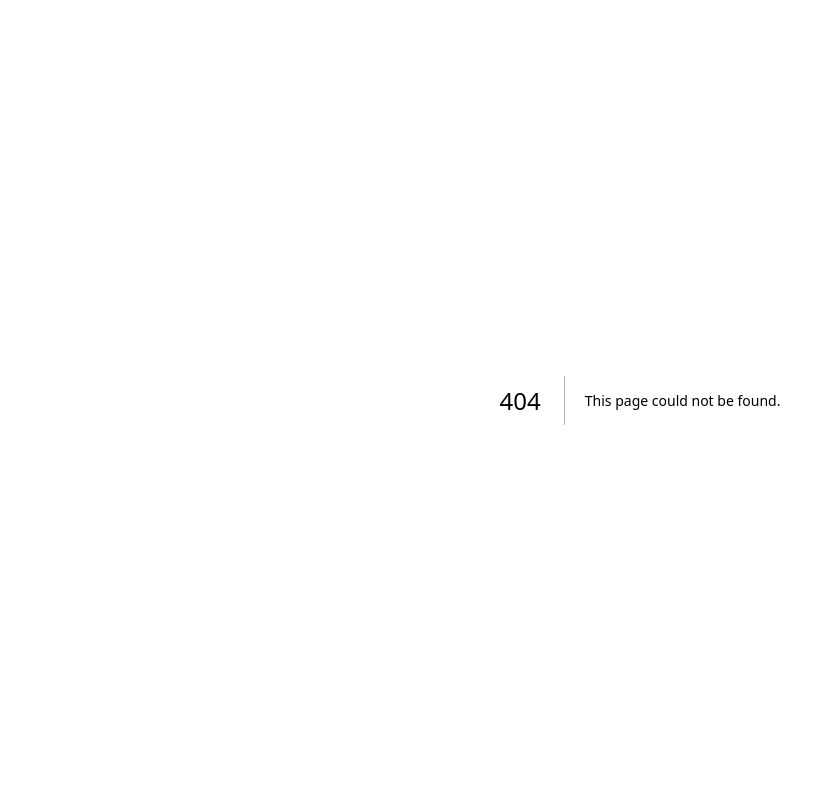
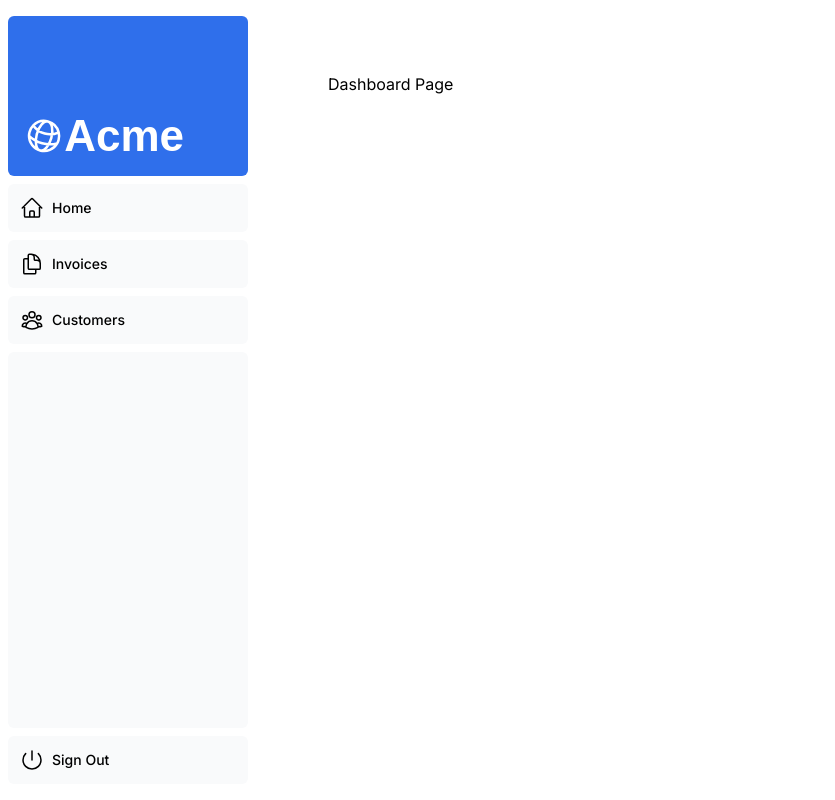
Before and after one commit to LetMeDream/next14-docs-dashboard, a Next.js app: page /dashboard in a window 1280 px wide. Before the commit this address had no page. Shown: the whole page, without its empty margins (0-835 px from the left). Built offline with nearby package versions, Linux system fonts and the light colour scheme; a web font is replaced by a local one.

Commit message:
feat(dashboard): Create 'dashboard' layout and routes 'Root', 'Customers', and 'Invoices'

```diff
--- /dev/null
+++ b/app/dashboard/customers/page.tsx
@@ -0,0 +1,8 @@
+
+export default function Page() {
+  return (
+    <main className="flex min-h-screen flex-col p-6">
+      <p>Customers Page</p>
+    </main>
+  );
+}
--- /dev/null
+++ b/app/dashboard/invoices/page.tsx
@@ -0,0 +1,7 @@
+export default function Page() {
+  return (
+    <main className="flex min-h-screen flex-col p-6">
+      <p>Invoices Page</p>
+    </main>
+  );
+}
--- /dev/null
+++ b/app/dashboard/layout.tsx
@@ -0,0 +1,12 @@
+import SideNav from '@/app/ui/dashboard/sidenav';
+
+export default function Layout({ children }: { children: React.ReactNode }) {
+  return (
+    <div className="flex h-screen flex-col md:flex-row md:overflow-hidden">
+      <div className="w-full flex-none md:w-64">
+        <SideNav />
+      </div>
+      <div className="flex-grow p-6 md:overflow-y-auto md:p-12">{children}</div>
+    </div>
+  );
+}
--- /dev/null
+++ b/app/dashboard/page.tsx
@@ -0,0 +1,9 @@
+
+
+export default function Page() {
+  return (
+    <main className="flex min-h-screen flex-col p-6">
+      <p>Dashboard Page</p>
+    </main>
+  );
+}
```
